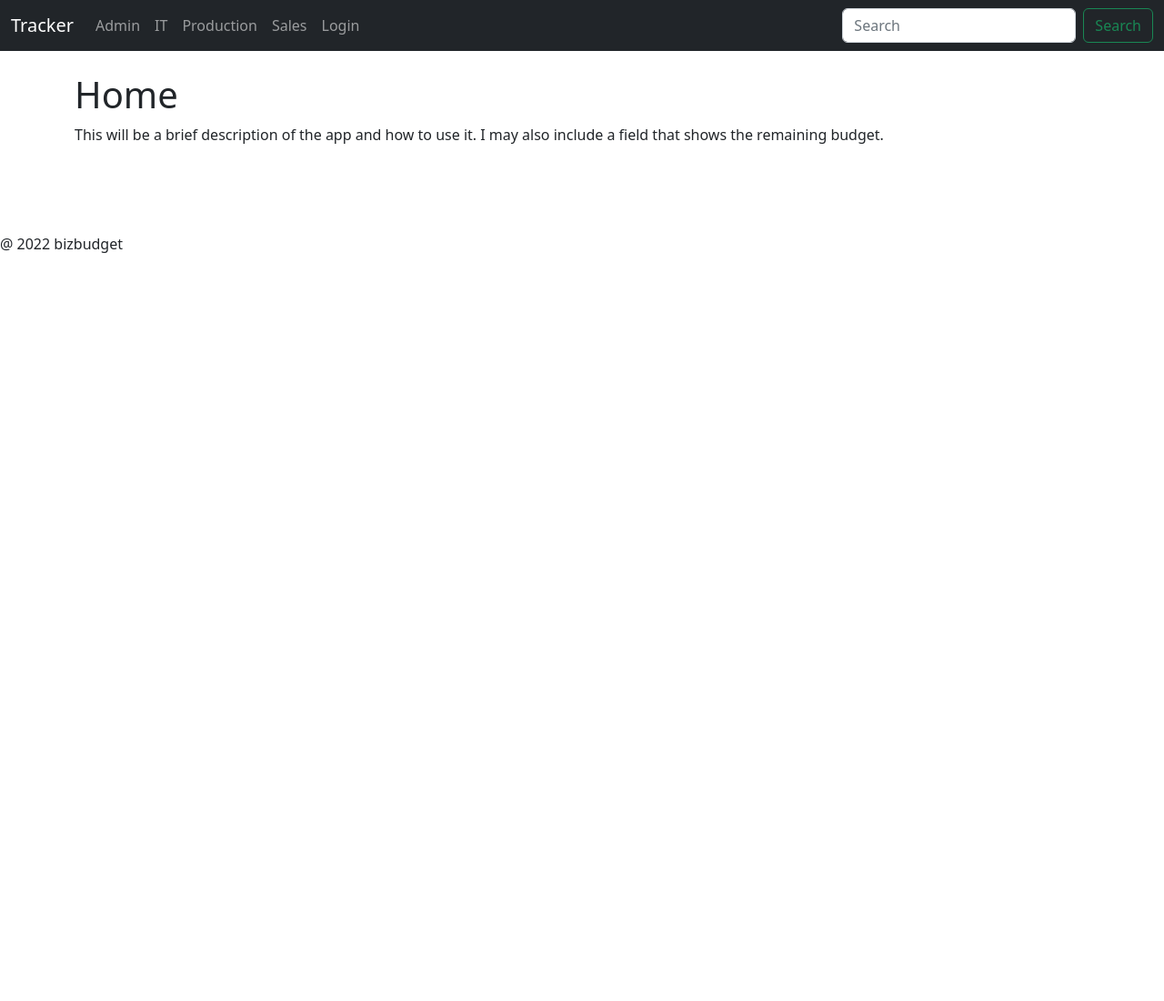
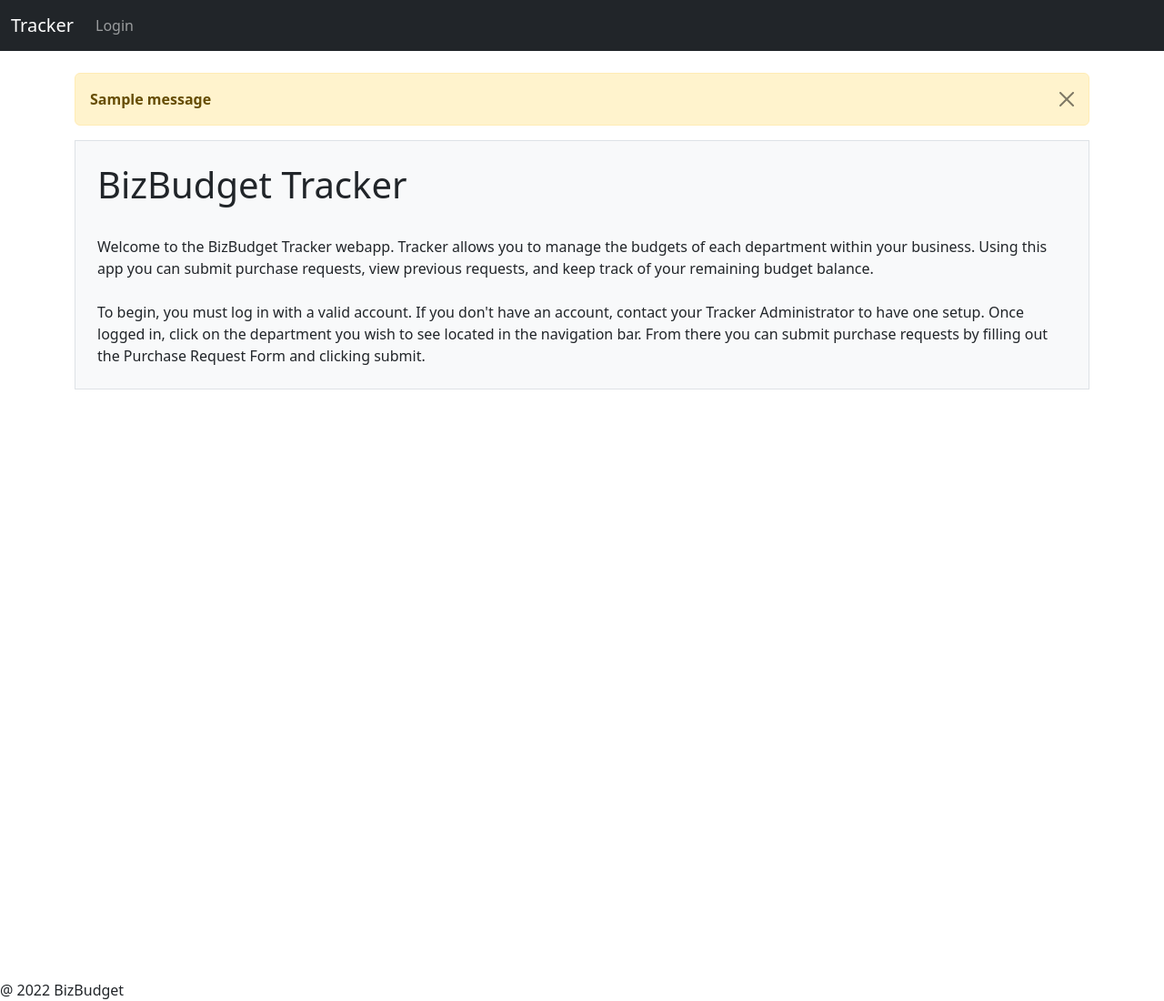
Before and after one commit to mkimmelIT/SDEV_220_Final_Project_Group3, a Django app: page /tracker/ in a window 1280 px wide. Shown: the whole page at 91% size. Before the commit the page ends 278 px from the top, so only its background shows below. Run offline with Django 4.2, Linux system fonts and the light colour scheme; one stand-in notice (Sample message) is shown.

Commit message:
HTML finished

```diff
--- a/bizbudget/bizbudget/settings.py
+++ b/bizbudget/bizbudget/settings.py
@@ -26,6 +26,7 @@ INSTALLED_APPS = [
     'django.contrib.messages',
     'django.contrib.staticfiles',
     'tracker',
+    'users',
 ]
 
 MIDDLEWARE = [
--- a/bizbudget/tracker/admin.py
+++ b/bizbudget/tracker/admin.py
@@ -1,6 +1,6 @@
 from django.contrib import admin
 from .models import Tracker
-from .models import TrackerUser
+from .models import Requester
 
 admin.site.register(Tracker)
-admin.site.register(TrackerUser)
+admin.site.register(Requester)
--- a/bizbudget/tracker/forms.py
+++ b/bizbudget/tracker/forms.py
@@ -10,15 +10,15 @@ class TrackerForm(ModelForm):
 		labels = {
 			'department': '',
 			'date': '',
-			'requester': '',
+			'requester': 'Requester',
 			'description': '',
 			'quantity': '',
 			'price': '',
 		}
 		widgets = {
 			'department': forms.TextInput(attrs={'class':'form-control', 'placeholder':'Department'}),
-			'date': forms.TextInput(attrs={'class':'form-control', 'placeholder':'Date YYYY-MM-DD'}),
-			'requester': forms.TextInput(attrs={'class':'form-control', 'placeholder':'Requester Name'}),
+			'date': forms.DateInput(attrs={'class':'form-control', 'placeholder':'Date YYYY-MM-DD Time HH:MM:SS'}),
+			'requester': forms.Select(attrs={'class':'form-select'}),
 			'description': forms.TextInput(attrs={'class':'form-control', 'placeholder':'Item Description'}),
 			'quantity': forms.NumberInput(attrs={'class':'form-control', 'placeholder':'Quantity'}),
 			'price': forms.NumberInput(attrs={'class':'form-control', 'placeholder':'Price'}),
--- a/bizbudget/tracker/templates/tracker/base.html
+++ b/bizbudget/tracker/templates/tracker/base.html
@@ -3,7 +3,7 @@
   <head>
     <meta charset="utf-8">
     <meta name="viewport" content="width=device-width, initial-scale=1">
-    <title>Bootstrap demo</title>
+    <title>BizBudget Tracker</title>
     <link href="https://cdn.jsdelivr.net/npm/bootstrap@5.2.0-beta1/dist/css/bootstrap.min.css" rel="stylesheet" integrity="sha384-0evHe/X+R7YkIZDRvuzKMRqM+OrBnVFBL6DOitfPri4tjfHxaWutUpFmBp4vmVor" crossorigin="anonymous">
   </head>
   <body>
@@ -11,15 +11,25 @@
   	{% include 'tracker/navbar.html' %}
     <br/>
     <div class="container">
-    {% block content %}
+      {% if messages %}
+        {% for message in messages %}
 
-	{% endblock %}
+          <div class="alert alert-warning alert-dismissible fade show" role="alert">
+          <strong>{{ message }}</strong>
+          <button type="button" class="btn-close" data-bs-dismiss="alert" aria-label="Close"></button>
+          </div>
+
+        {% endfor %}
+      {% endif %}
+
+      {% block content %}
+      {% endblock %}
 	</div>
 
     <script src="https://cdn.jsdelivr.net/npm/bootstrap@5.2.0-beta1/dist/js/bootstrap.bundle.min.js" integrity="sha384-pprn3073KE6tl6bjs2QrFaJGz5/SUsLqktiwsUTF55Jfv3qYSDhgCecCxMW52nD2" crossorigin="anonymous"></script>
   </body>
 
   <br/><br/><br/><br/>
-	@ {{ current_year }} bizbudget
+	@ {{ current_year }} BizBudget
 
 </html>
--- a/bizbudget/tracker/templates/tracker/home.html
+++ b/bizbudget/tracker/templates/tracker/home.html
@@ -2,7 +2,14 @@
 
 {% block content %}
 
-	<h1>Home</h1>
-	<tbody>This will be a brief description of the app and how to use it. I may also include a field that shows the remaining budget.</tbody>
-
+<div class="container px-4 border bg-light">
+	<br/>
+	<h1>BizBudget Tracker</h1>
+	<br/>
+	<tbody>Welcome to the BizBudget Tracker webapp. Tracker allows you to manage the budgets of each department within your business. Using this app you can submit purchase requests, view previous requests, and keep track of your remaining budget balance.
+	<br/><br/>
+	To begin, you must log in with a valid account. If you don't have an account, contact your Tracker Administrator to have one setup. Once logged in, click on the department you wish to see located in the navigation bar. From there you can submit purchase requests by filling out the Purchase Request Form and clicking submit. </tbody>
+	<br/><br/>
+</div>
+<br/><br/><br/><br/><br/><br/><br/><br/><br/><br/><br/><br/><br/><br/><br/><br/><br/><br/><br/><br/><br/><br/><br/>
 {% endblock %}
--- a/bizbudget/tracker/templates/tracker/navbar.html
+++ b/bizbudget/tracker/templates/tracker/navbar.html
@@ -6,6 +6,7 @@
     </button>
     <div class="collapse navbar-collapse" id="navbarSupportedContent">
       <ul class="navbar-nav me-auto mb-2 mb-lg-0">
+        {% if user.is_authenticated %}
         <li class="nav-item">
           <a class="nav-link" href="{% url 'admin' %}">Admin</a>
         </li>
@@ -19,13 +20,22 @@
           <a class="nav-link" href="{% url 'sales' %}">Sales</a>
         </li>
         <li class="nav-item">
+          <a class="nav-link" href="{% url 'logout' %}">Logout</a>
+        </li>
+
+        {% else %}
+        <li class="nav-item">
           <a class="nav-link" href="{% url 'login' %}">Login</a>
         </li>
+        {% endif %}
+
       </ul>
+      {% if user.is_authenticated %}
       <form class="d-flex" role="search">
         <input class="form-control me-2" type="search" placeholder="Search" aria-label="Search">
         <button class="btn btn-outline-success" type="submit">Search</button>
       </form>
+      {% endif %}
     </div>
   </div>
 </nav>
--- a/bizbudget/users/urls.py
+++ b/bizbudget/users/urls.py
@@ -3,4 +3,5 @@ from . import views
 
 urlpatterns = [
     path('login_user', views.login_user, name="login"),
+    path('logout_user', views.logout_user, name="logout"),
 ]
```
Also changed, not shown: bizbudget/tracker/models.py (+6 -6 lines), bizbudget/tracker/templates/tracker/sales.html (+12 -6 lines), bizbudget/users/templates/authenticate/login.html (+20 -3 lines), bizbudget/users/views.py (+18 -1 lines), bizbudget/db.sqlite3, bizbudget/tracker/migrations/0001_initial.py.
